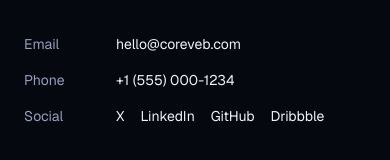
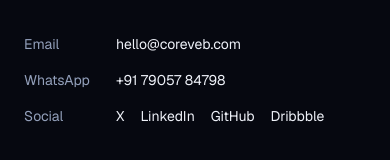
Before and after one commit to gauravmdev/coreveb, a Next.js app: page /contact in a window 390 px wide. Shown: the part 410-570 px from the top of the page. Built offline with nearby package versions, Linux system fonts and the light colour scheme.

Commit message:
Update contact to WhatsApp +91 79057 84798
- Replace placeholder phone with real number in site config
- Render the contact page entry as a WhatsApp (wa.me) link

```diff
--- a/src/app/(marketing)/contact/page.tsx
+++ b/src/app/(marketing)/contact/page.tsx
@@ -33,8 +33,17 @@ export default function ContactPage() {
               </dd>
             </div>
             <div className="flex gap-3">
-              <dt className="w-20 text-muted">Phone</dt>
-              <dd>{site.phone}</dd>
+              <dt className="w-20 text-muted">WhatsApp</dt>
+              <dd>
+                <a
+                  href={`https://wa.me/${site.whatsapp}`}
+                  target="_blank"
+                  rel="noreferrer"
+                  className="hover:text-brand-soft"
+                >
+                  {site.phone}
+                </a>
+              </dd>
             </div>
             <div className="flex gap-3">
               <dt className="w-20 text-muted">Social</dt>
--- a/src/lib/site.ts
+++ b/src/lib/site.ts
@@ -4,7 +4,8 @@ export const site = {
   description:
     "Coreveb is an AI-native product studio. We design, build, and grow digital products — pairing custom software, mobile apps, and intelligent automation with the marketing that gets them seen.",
   email: "hello@coreveb.com",
-  phone: "+1 (555) 000-1234",
+  phone: "+91 79057 84798",
+  whatsapp: "917905784798",
   url: "https://coreveb.com",
   socials: [
     { label: "X", href: "https://x.com" },
```
